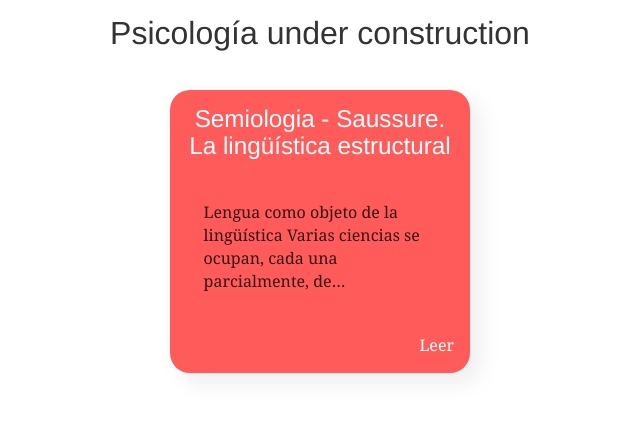
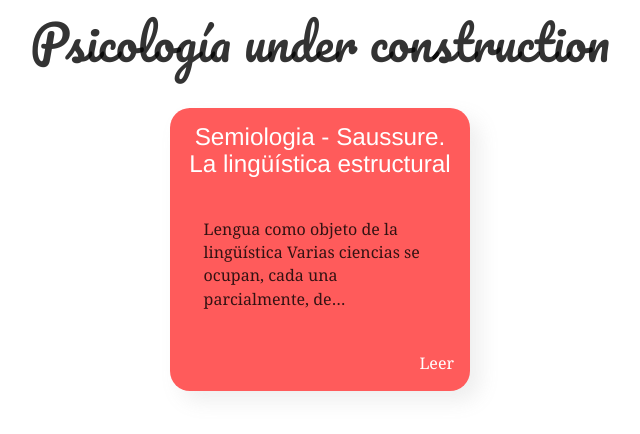
Before and after one commit to alancampora/psicologia, a Gatsby site: page / in a window 1280 px wide. Shown: the whole page, without its empty margins (320-960 px from the left). Built offline with nearby package versions, Linux system fonts and the light colour scheme; Gatsby itself is replaced by a stand-in of ours; some packages are replaced by stand-ins of ours.

Commit message:
style(style): adding Pacifico font

```diff
--- /dev/null
+++ b/gatsby-browser.js
@@ -0,0 +1 @@
+import "typeface-pacifico";
--- a/package.json
+++ b/package.json
@@ -33,6 +33,7 @@
   },
   "devDependencies": {
     "gatsby-cli": "^2.5.5",
-    "gh-pages": "^2.0.1"
+    "gh-pages": "^2.0.1",
+    "typeface-pacifico": "0.0.72"
   }
 }
--- a/src/components/layout/styled.js
+++ b/src/components/layout/styled.js
@@ -1,10 +1,11 @@
-import styled from 'styled-components';
+import styled from "styled-components";
 
-export const StyledWrapper = styled.div`
-`;
+export const StyledWrapper = styled.div``;
 
 export const StyledTitle = styled.h1`
-		font-weight: 400;
-    text-align: center;
-    padding:1rem;
-`
+  font-weight: 100;
+  text-align: center;
+  padding: 1rem;
+  font-family: "Pacifico";
+  font-size: 3rem;
+`;
--- a/src/utils/typography.js
+++ b/src/utils/typography.js
@@ -8,6 +8,7 @@ const typography = new Typography({
     'Helvetica',
     'Arial',
     'sans-serif',
+    'Pacifico',
   ],
   bodyFontFamily: ['Georgia', 'serif'],
 });
```
Also changed, not shown: 1 other file.
